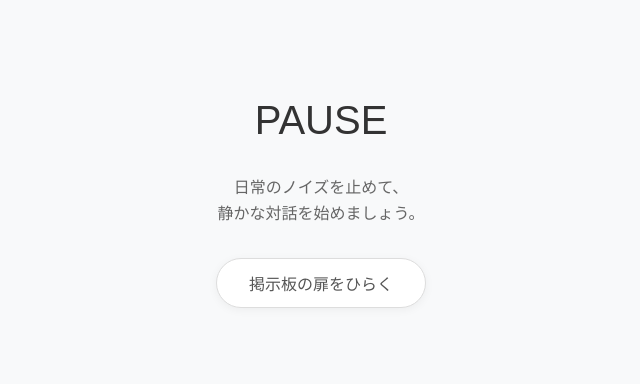
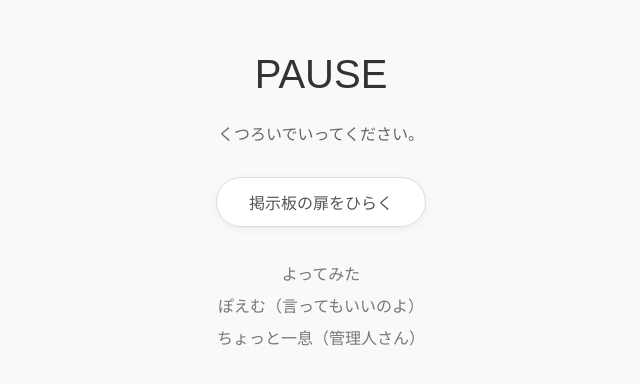
Before and after one commit to kan0601g-maker/pause-pwa, a Next.js app: page / in a window 1280 px wide. Shown: the part 238-622 px from the top of the page, without its empty margins (319-959 px from the left). Built offline with nearby package versions, Linux system fonts and the light colour scheme.

Commit message:
Update page.js

```diff
--- a/app/page.js
+++ b/app/page.js
@@ -1,88 +1,77 @@
-import Link from 'next/link';
+import Link from "next/link";
 
 export default function EntryPage() {
   return (
     <main
       style={{
-        minHeight: '100vh',
-        display: 'flex',
-        flexDirection: 'column',
-        alignItems: 'center',
-        justifyContent: 'center',
-        backgroundColor: '#f8f9fa', // 穏やかな薄いグレー
-        color: '#333',
-        fontFamily: 'sans-serif',
-        padding: '20px',
+        minHeight: "100vh",
+        display: "flex",
+        flexDirection: "column",
+        alignItems: "center",
+        justifyContent: "center",
+        backgroundColor: "#f8f9fa",
+        color: "#333",
+        fontFamily: "sans-serif",
+        padding: "20px",
+        textAlign: "center",
       }}
     >
       {/* タイトル */}
       <h1
         style={{
-          fontSize: '2.5rem',
-          marginBottom: '1rem',
-          fontWeight: '300',
+          fontSize: "2.5rem",
+          marginBottom: "0.5rem",
+          fontWeight: "300",
         }}
       >
         PAUSE
       </h1>
 
-      {/* メインコンテンツ */}
-      <div
+      {/* 入口の一文 */}
+      <p
         style={{
-          textAlign: 'center',
-          opacity: 1,
-          transform: 'none',
-          animation: 'fadeIn 1.5s ease-in',
+          marginBottom: "2rem",
+          color: "#666",
         }}
       >
-        <p
-          style={{
-            marginBottom: '2rem',
-            color: '#666',
-            lineHeight: '1.6',
-          }}
-        >
-          日常のノイズを止めて、
-          <br />
-          静かな対話を始めましょう。
+        くつろいでいってください。
       </p>
 
       {/* 掲示板へのリンク */}
       <Link
         href="/board"
         style={{
-            display: 'inline-block',
-            padding: '12px 32px',
-            backgroundColor: '#fff',
-            color: '#555',
-            textDecoration: 'none',
-            borderRadius: '30px',
-            border: '1px solid #ddd',
-            boxShadow: '0 2px 10px rgba(0,0,0,0.05)',
-            transition: 'all 0.3s ease',
+          display: "inline-block",
+          padding: "12px 32px",
+          backgroundColor: "#fff",
+          color: "#555",
+          textDecoration: "none",
+          borderRadius: "30px",
+          border: "1px solid #ddd",
+          boxShadow: "0 2px 10px rgba(0,0,0,0.05)",
+          transition: "all 0.3s ease",
+          marginBottom: "32px",
         }}
       >
         掲示板の扉をひらく
       </Link>
+
+      {/* 3つの部屋（文字リンクのみ） */}
+      <div style={{ lineHeight: "2" }}>
+        <div>
+          <span style={{ color: "#777" }}>よってみた</span>
         </div>
-
-      {/* フェードインアニメーション */}
-      <style
-        dangerouslySetInnerHTML={{
-          __html: `
-            @keyframes fadeIn {
-              from {
-                opacity: 0;
-                transform: translateY(10px);
-              }
-              to {
-                opacity: 1;
-                transform: translateY(0);
-              }
-            }
-          `,
-        }}
-      />
+        <div>
+          <span style={{ color: "#777" }}>
+            ぽえむ（言ってもいいのよ）
+          </span>
+        </div>
+        <div>
+          <span style={{ color: "#777" }}>
+            ちょっと一息（管理人さん）
+          </span>
+        </div>
+      </div>
     </main>
   );
 }
```
Lines whose indentation alone changed are shown as unchanged.
